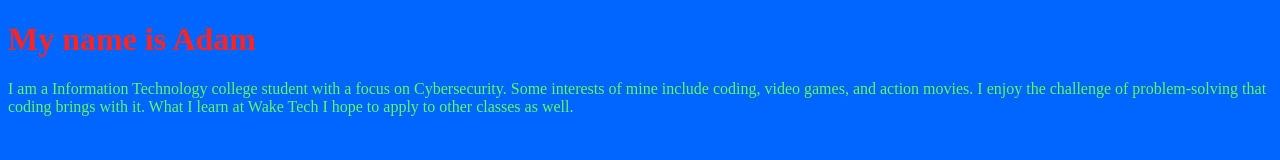
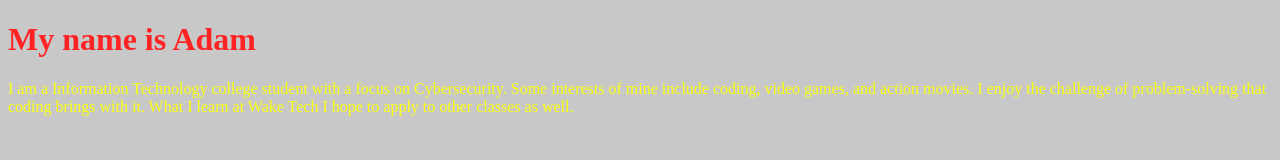
Before and after one commit to AdamCarr1/AdamCarr1.github.io, a plain HTML site: page index.html in a window 1280 px wide. Drawn offline with Linux system fonts and the light colour scheme.

Commit message:
Update index.html

```diff
--- a/index.html
+++ b/index.html
@@ -3,13 +3,13 @@
   <head>
     <style>
       body {
-        background-color: #0066ff
+        background-color: #c8c8c8
       }
       h1 {
         color: #ff2323
       }
       p {
-        color: #5FF963
+        color: #f9ff0f
       }
     </style>
       <title>My Personal Introduction</title>
```
